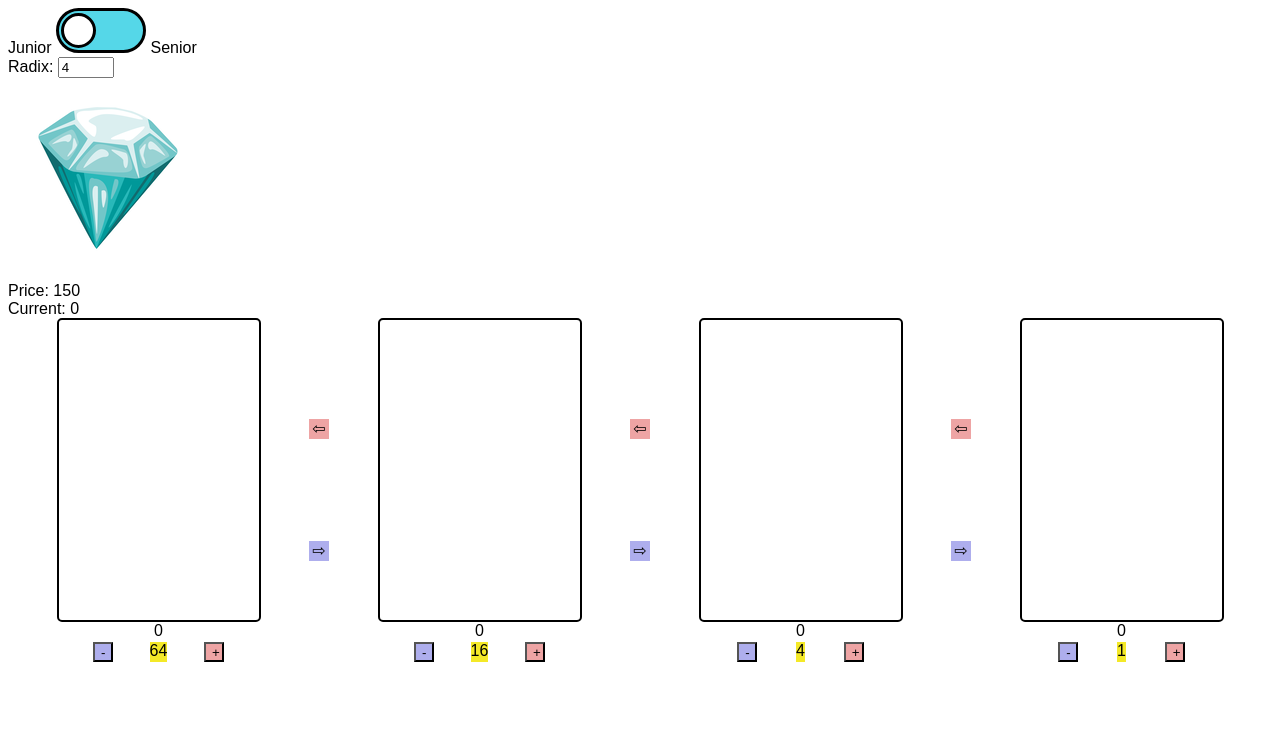
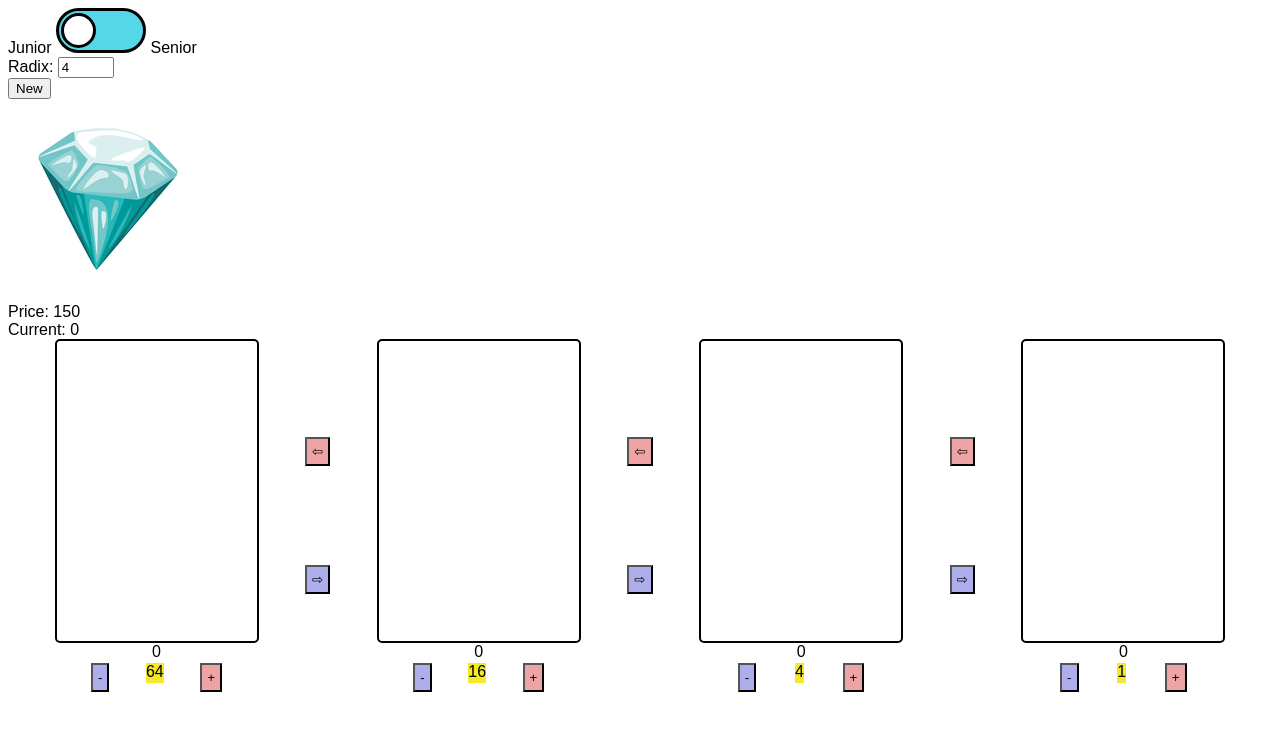
Before and after one commit to IMAGINARY/numeral-coins, a website built with Parcel: page src/html/index.html in a window 1280 px wide. Built offline with nearby package versions, Linux system fonts and the light colour scheme.

Commit message:
Add end message and New button

```diff
--- a/src/css/style.css
+++ b/src/css/style.css
@@ -7,15 +7,18 @@ body {
   text-align: center;
   user-select: none;
   background: rgb(238, 164, 164);
-  width: 20px;
-  height: 20px;
+  /* width: 20px;
+  height: 20px; */
+  padding: 5px;
 }
 .unexplode-button {
   text-align: center;
   user-select: none;
   background: rgb(174, 174, 237);
-  width: 20px;
-  height: 20px;
+  /* width: 20px;
+  height: 20px; */
+  padding: 5px;
+
 }
 .coin-value {
   text-align: center;
@@ -28,8 +31,9 @@ body {
   text-align: center;
   user-select: none;
   background: rgb(238, 164, 164);
-  width: 20px;
-  height: 20px;
+  /* width: 20px;
+  height: 20px; */
+  padding: 5px;
 }
 
 
@@ -38,11 +42,20 @@ body {
   text-align: center;
   user-select: none;
   background: rgb(174, 174, 237);
-  width: 20px;
-  height: 20px;
+  /* width: 20px;
+  height: 20px; */
+  padding: 5px;
 }
 
 #results{
   font-size: 200%;
   margin: 1em;
 }
+
+.radix-text{
+  color: brown;
+}
+
+.coefficient-text{
+  color:#027cb4;
+}
--- a/src/html/index.html
+++ b/src/html/index.html
@@ -25,6 +25,7 @@
       <input type="number" id="radix" value="4" min="2" max="20" />
     </div>
 
+    <div id="newprize"></div>
     <div id="prize"></div>
 
     <div>
--- a/src/ts/main.ts
+++ b/src/ts/main.ts
@@ -1,6 +1,6 @@
-import "./wallet";
 import wallet from "./wallet";
 import * as d3 from "d3-selection";
+import { prizes } from "./prizes";
 
 declare global {
   interface Window {
@@ -35,11 +35,23 @@ function makeWallet() {
 }
 
 function newPrize() {
-  window.price = 150;
-  d3.select("#price").text(window.price);
+  const i = Math.floor(Math.random() * prizes.length);
+  d3.select("#prize").select("img").attr("src", prizes[i].img);
+  d3.select("#price").text(prizes[i].price.toString());
+
+  window.price = prizes[i].price;
 }
 
 d3.select("#radix").on("change", makeWallet);
+
+d3.select("#newprize")
+  .append("button")
+  .text("New")
+  .on("click", () => {
+    d3.select("#results").text("");
+    newPrize();
+    makeWallet();
+  });
 
 d3.select("#prize")
   .append("div")
--- /dev/null
+++ b/src/ts/prizes.ts
@@ -0,0 +1,23 @@
+interface prizeData {
+  img: string;
+  price: number;
+}
+
+export const prizes = [
+  {
+    img: new URL("../img/diamond.png", import.meta.url).href,
+    price: 150,
+  },
+  {
+    img: new URL("../img/diamond.png", import.meta.url).href,
+    price: 30,
+  },
+  {
+    img: new URL("../img/diamond.png", import.meta.url).href,
+    price: 87,
+  },
+  {
+    img: new URL("../img/diamond.png", import.meta.url).href,
+    price: 49,
+  },
+];
--- a/src/ts/wallet.ts
+++ b/src/ts/wallet.ts
@@ -147,7 +147,7 @@ class wallet implements wallet {
       });
 
     explodingControls
-      .append("div")
+      .append("button")
       .attr("class", "explode-button")
       .text("⇦")
       .on("click", (ev, d) => {
@@ -155,7 +155,7 @@ class wallet implements wallet {
       });
 
     explodingControls
-      .append("div")
+      .append("button")
       .attr("class", "unexplode-button")
       .text("⇨")
       .on("click", (ev, d: any) =>
@@ -222,15 +222,18 @@ class wallet implements wallet {
     //   exitSel.remove();
     // });
     d3.select("#total").text(this.value());
-    this.checkGoal();
-    this.checkDecomposed();
+    if (this.checkGoal()) {
+      this.goalReached();
+
+      if (this.checkDecomposed()) {
+        this.decompositionFound();
+      }
+    }
   }
 
   // Check if the value in the wallet is the goal price
   checkGoal() {
-    if (this.value() === window.price) {
-      this.goalReached();
-    }
+    return this.value() === window.price;
   }
   goalReached() {
     console.log("Goal reached");
@@ -250,9 +253,7 @@ class wallet implements wallet {
       goalValues.push(0);
     }
 
-    if (this.pockets.toString() === goalValues.toString()) {
-      this.decompositionFound();
-    }
+    return this.pockets.toString() === goalValues.toString();
   }
 
   decompositionFound() {
@@ -260,7 +261,10 @@ class wallet implements wallet {
 
     const monomials = this.pockets
       .map((v, i) =>
-        v ? `${v.toString()} × ${this.radix} <sup>${i}</sup>` : ``
+        v
+          ? `<span class="coefficient-text">${v.toString()}</span>
+           × <span class="radix-text">${this.radix}</span><sup>${i}</sup>`
+          : ``
       )
       .filter((n) => n);
 
@@ -269,6 +273,8 @@ class wallet implements wallet {
     if (this.value()) {
       d3.select("#results").html(message);
     }
+    d3.selectAll(".explode-button").property("disabled", true);
+    d3.selectAll(".unexplode-button").property("disabled", true);
   }
 }
 
```
